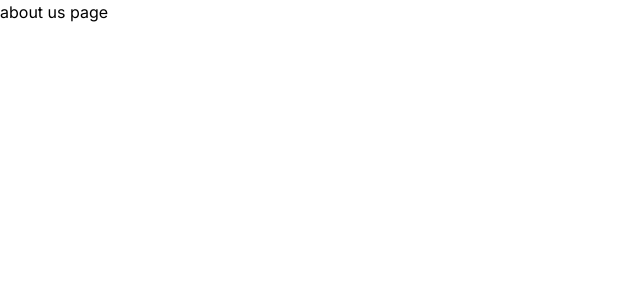
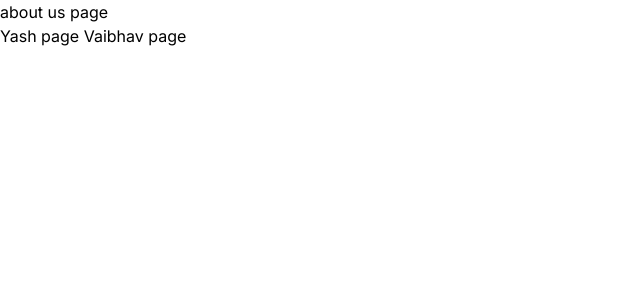
Before and after one commit to pandey0801/Next_JS, a Next.js app: page /about in a window 1280 px wide. Shown: the top 300 px of the page, without its empty margins (0-640 px from the left). Built offline with nearby package versions, Linux system fonts and the light colour scheme.

Commit message:
Final touch to About US page

```diff
--- a/src/app/about/[diff]/page.js
+++ b/src/app/about/[diff]/page.js
@@ -1,54 +1,7 @@
-
-// import { useRouter } from 'next/router'
-
-// export default function check() {
-    // const rou = useRouter()
-
-    // console.log(rou.query.diff)
-
-    // const router = useRouter();
-    // const { diff } = router.query;
-
-    // console.log(router); // This will log the dynamic part of the URL
-
-//   return (
-//     <div>let check</div>
-//   )
-// }
-
-
-// import React from 'react'
-// import { useRouter } from 'next/router'
-
-// export default function check () {
-//   return (
-//     <div>check </div>
-//   )
-// }
-
-
-
-// import { useRouter } from 'next/router';
-
-// export default function Check() {
-//   const router = useRouter();
-//   const { diff } = router.query;
-
-//   console.log(diff); // This will log the dynamic part of the URL
-
-//   return (
-//     <div>
-//       <h1>Dynamic Routing Example</h1>
-//       <p>Dynamic segment: {diff}</p>
-//     </div>
-//   );
-// }
-
-
 "use client";
 // src/app/about/[diff]/page.js
-import { useParams } from 'next/navigation';
-import { useState, useEffect } from 'react';
+import { useParams } from "next/navigation";
+import { useState, useEffect } from "react";
 
 export default function Check() {
   const params = useParams();
@@ -57,12 +10,13 @@ export default function Check() {
   console.log(diff); // This will log the dynamic part of the URL
 
   const details = [
-    { id : 1, name: 'Yash', role: "Senior Developer"},
-    { id : 2, name: 'Vaibhav', role: "Backend Developer"},
-    { id : 3, name: 'Suresh', role: "Frontend Developer"},
-    ]
+    { id: 1, name: "Yash", role: "Senior Developer" },
+    { id: 2, name: "Vaibhav", role: "Backend Developer" },
+    { id: 3, name: "Suresh", role: "Frontend Developer" },
+  ];
 
-    const [url,setUrl] = useState("")
+
+  const [url, setUrl] = useState("");
 
   // if(diff==="1"){
   //   console.log("it 1")
@@ -78,12 +32,11 @@ export default function Check() {
   //   setUrl("not ");
   // }
 
-
   useEffect(() => {
-      if (diff === "1") {
+    if (diff === "Yash") {
       console.log("it 1");
       setUrl("Yash Senior Developer");
-      } else if (diff === "2") {
+    } else if (diff === "Vaibhav") {
       console.log("Vaibhav Backend Developer");
       setUrl("Vaibhav Backend Developer");
     } else {
@@ -92,13 +45,11 @@ export default function Check() {
     }
   }, [diff]); // Effect runs when `diff` changes
 
-
   return (
     <div>
       <h1>Dynamic Routing Example</h1>
       <p>Dynamic segment: {diff}</p>
       <p>check what {url}</p>
-
     </div>
   );
 }
--- a/src/app/about/page.js
+++ b/src/app/about/page.js
@@ -1,7 +1,17 @@
+import Link from 'next/link'
 import React from 'react'
 
 export default function about () {
   return (
+    <>
     <div>about us page </div>
+    <ol>
+      <ls>  <Link href="/about/Yash">Yash page</Link></ls>
+      <ls>  <Link href="/about/Vaibhav">Vaibhav page</Link></ls>
+
+
+    </ol>
+    </>
+
   )
 }
--- a/src/app/page.js
+++ b/src/app/page.js
@@ -1,114 +1,10 @@
-import Image from "next/image";
+import Link from "next/link";
 
 export default function Home() {
   return (
     <main className="flex min-h-screen flex-col items-center justify-between p-24">
-      {/* <div className="z-10 max-w-5xl w-full items-center justify-between font-mono text-sm lg:flex">
-        <p className="fixed left-0 top-0 flex w-full justify-center border-b border-gray-300 bg-gradient-to-b from-zinc-200 pb-6 pt-8 backdrop-blur-2xl dark:border-neutral-800 dark:bg-zinc-800/30 dark:from-inherit lg:static lg:w-auto  lg:rounded-xl lg:border lg:bg-gray-200 lg:p-4 lg:dark:bg-zinc-800/30">
-          Get started by editing&nbsp;
-          <code className="font-mono font-bold">src/app/page.js</code>
-        </p>
-        <div className="fixed bottom-0 left-0 flex h-48 w-full items-end justify-center bg-gradient-to-t from-white via-white dark:from-black dark:via-black lg:static lg:h-auto lg:w-auto lg:bg-none">
-          <a
-            className="pointer-events-none flex place-items-center gap-2 p-8 lg:pointer-events-auto lg:p-0"
-            href="https://vercel.com?utm_source=create-next-app&utm_medium=appdir-template&utm_campaign=create-next-app"
-            target="_blank"
-            rel="noopener noreferrer"
-          >
-            By{" "}
-            <Image
-              src="/vercel.svg"
-              alt="Vercel Logo"
-              className="dark:invert"
-              width={100}
-              height={24}
-              priority
-            />
-          </a>
-        </div>
-      </div>
-
-      <div className="relative flex place-items-center before:absolute before:h-[300px] before:w-full sm:before:w-[480px] before:-translate-x-1/2 before:rounded-full before:bg-gradient-radial before:from-white before:to-transparent before:blur-2xl before:content-[''] after:absolute after:-z-20 after:h-[180px] after:w-full sm:after:w-[240px] after:translate-x-1/3 after:bg-gradient-conic after:from-sky-200 after:via-blue-200 after:blur-2xl after:content-[''] before:dark:bg-gradient-to-br before:dark:from-transparent before:dark:to-blue-700 before:dark:opacity-10 after:dark:from-sky-900 after:dark:via-[#0141ff] after:dark:opacity-40 before:lg:h-[360px] z-[-1]">
-        <Image
-          className="relative dark:drop-shadow-[0_0_0.3rem_#ffffff70] dark:invert"
-          src="/next.svg"
-          alt="Next.js Logo"
-          width={180}
-          height={37}
-          priority
-        />
-      </div>
-
-      <div className="mb-32 grid text-center lg:max-w-5xl lg:w-full lg:mb-0 lg:grid-cols-4 lg:text-left">
-        <a
-          href="https://nextjs.org/docs?utm_source=create-next-app&utm_medium=appdir-template&utm_campaign=create-next-app"
-          className="group rounded-lg border border-transparent px-5 py-4 transition-colors hover:border-gray-300 hover:bg-gray-100 hover:dark:border-neutral-700 hover:dark:bg-neutral-800/30"
-          target="_blank"
-          rel="noopener noreferrer"
-        >
-          <h2 className={`mb-3 text-2xl font-semibold`}>
-            Docs{" "}
-            <span className="inline-block transition-transform group-hover:translate-x-1 motion-reduce:transform-none">
-              -&gt;
-            </span>
-          </h2>
-          <p className={`m-0 max-w-[30ch] text-sm opacity-50`}>
-            Find in-depth information about Next.js features and API.
-          </p>
-        </a>
-
-        <a
-          href="https://nextjs.org/learn?utm_source=create-next-app&utm_medium=appdir-template-tw&utm_campaign=create-next-app"
-          className="group rounded-lg border border-transparent px-5 py-4 transition-colors hover:border-gray-300 hover:bg-gray-100 hover:dark:border-neutral-700 hover:dark:bg-neutral-800 hover:dark:bg-opacity-30"
-          target="_blank"
-          rel="noopener noreferrer"
-        >
-          <h2 className={`mb-3 text-2xl font-semibold`}>
-            Learn{" "}
-            <span className="inline-block transition-transform group-hover:translate-x-1 motion-reduce:transform-none">
-              -&gt;
-            </span>
-          </h2>
-          <p className={`m-0 max-w-[30ch] text-sm opacity-50`}>
-            Learn about Next.js in an interactive course with&nbsp;quizzes!
-          </p>
-        </a>
-
-        <a
-          href="https://vercel.com/templates?framework=next.js&utm_source=create-next-app&utm_medium=appdir-template&utm_campaign=create-next-app"
-          className="group rounded-lg border border-transparent px-5 py-4 transition-colors hover:border-gray-300 hover:bg-gray-100 hover:dark:border-neutral-700 hover:dark:bg-neutral-800/30"
-          target="_blank"
-          rel="noopener noreferrer"
-        >
-          <h2 className={`mb-3 text-2xl font-semibold`}>
-            Templates{" "}
-            <span className="inline-block transition-transform group-hover:translate-x-1 motion-reduce:transform-none">
-              -&gt;
-            </span>
-          </h2>
-          <p className={`m-0 max-w-[30ch] text-sm opacity-50`}>
-            Explore starter templates for Next.js.
-          </p>
-        </a>
-
-        <a
-          href="https://vercel.com/new?utm_source=create-next-app&utm_medium=appdir-template&utm_campaign=create-next-app"
-          className="group rounded-lg border border-transparent px-5 py-4 transition-colors hover:border-gray-300 hover:bg-gray-100 hover:dark:border-neutral-700 hover:dark:bg-neutral-800/30"
-          target="_blank"
-          rel="noopener noreferrer"
-        >
-          <h2 className={`mb-3 text-2xl font-semibold`}>
-            Deploy{" "}
-            <span className="inline-block transition-transform group-hover:translate-x-1 motion-reduce:transform-none">
-              -&gt;
-            </span>
-          </h2>
-          <p className={`m-0 max-w-[30ch] text-sm opacity-50 text-balance`}>
-            Instantly deploy your Next.js site to a shareable URL with Vercel.
-          </p>
-        </a>
-      </div> */}
       <h1>wellcome to next wold</h1>
+      <Link href="/about">check the about section</Link>
     </main>
   );
 }
```
Lines whose indentation alone changed are shown as unchanged.
